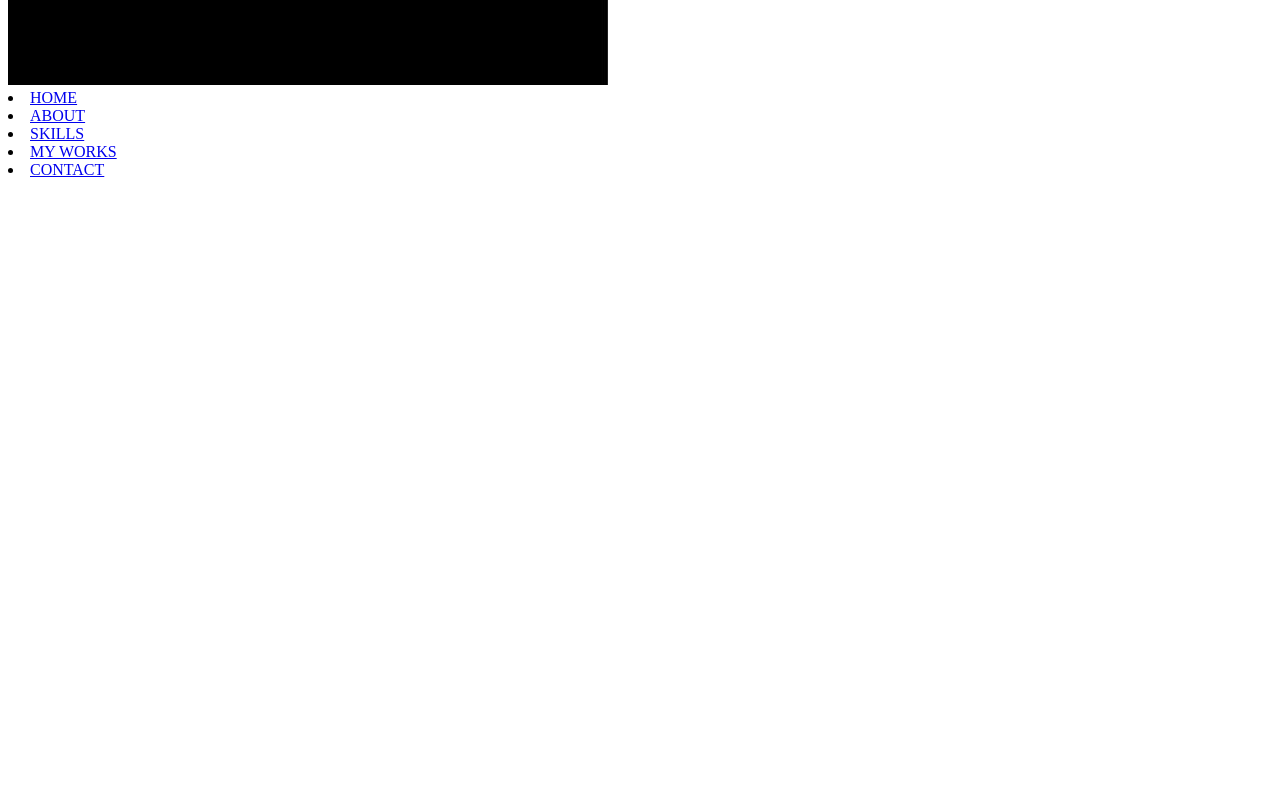
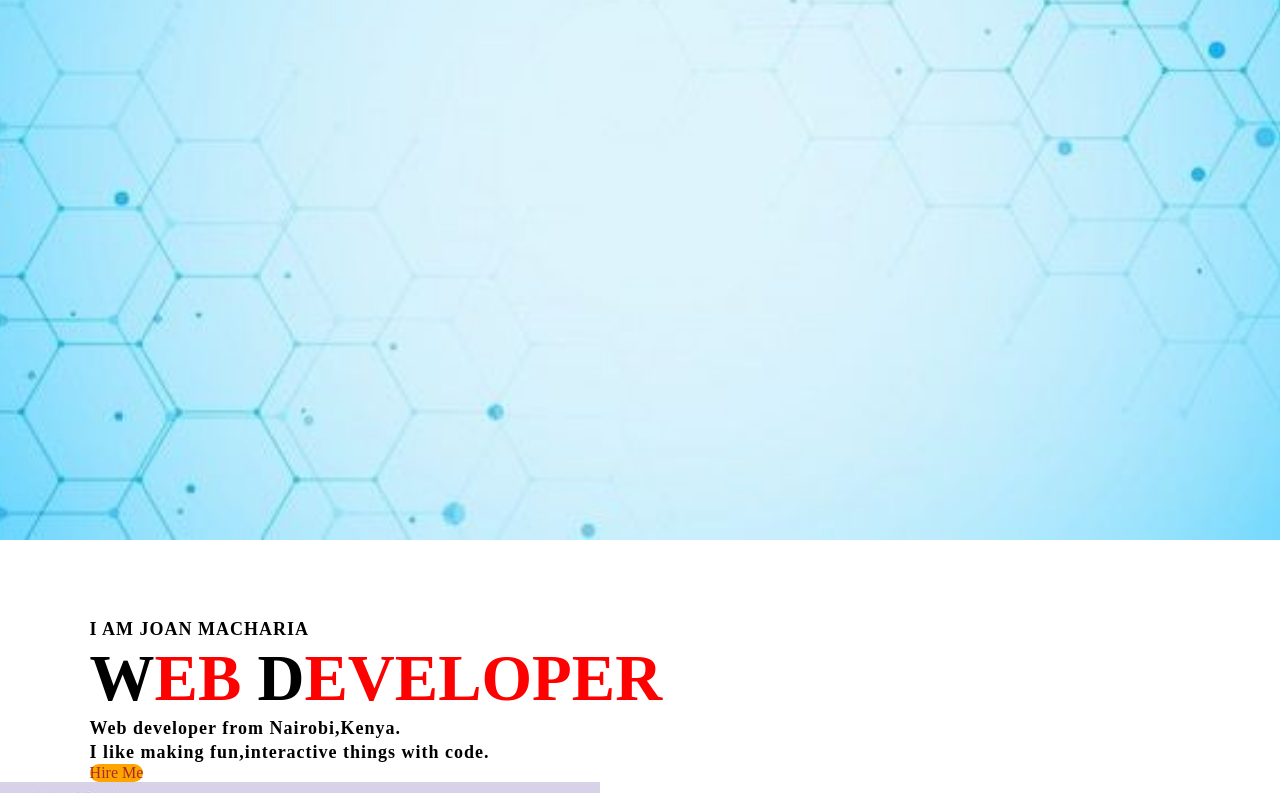
Before and after one commit to joanmacharia/Phase-0-Portfolio, a plain HTML site: page index.html in a window 1280 px wide. Shown: the part 260-1053 px from the top of the page. Before the commit the page ends 800 px from the top, so only its background shows below. Drawn offline with Linux system fonts and the light colour scheme.

Commit message:
Completed Portfolio

```diff
--- a/index.html
+++ b/index.html
@@ -2,7 +2,7 @@
 <html lang="eng">
 <head>
     <title>My Portfolio</title>
-    <link rel="styleshheet" href="style.css"/>
+    <link rel="stylesheet" href="styles.css">
 </head>
 <body>
     <div class="main">
@@ -20,5 +20,16 @@
         </div>
 
     </div>
+    <div class="info">
+        <h3><span>I  AM JOAN MACHARIA</span></h3>
+        <h1><span>W</span>EB <span>D</span>EVELOPER</h1>
+        <h3>Web developer from Nairobi,Kenya.<br/>
+            I like making fun,interactive things with code.
+        </h3>
+        <a href="#">Hire Me</a>
+    </div>
+    <div class="image">
+        <img src="Images/girl.jpg" class="girl"/>
+    </div>
 </body>
 </html>
--- a/style.css
+++ b/styles.css
@@ -4,9 +4,11 @@
 }
 
 .main {
-    width: 100;
+    width: 100%;
     background: url(Images/bg.jpg);
-    background-position: center;
+    background-position:center ;
+    background-repeat: no;
+    background-size: cover;
     height: 100vh;
     position: relative;
     font-family: sans-serif;
@@ -18,6 +20,7 @@
     margin: auto;
     padding: 15px 0;
     align-items: center;
+    justify-content: space-between;
 }
 
 .navbar .logo{
@@ -45,3 +48,44 @@ ul li a{
     color: darkslategray;
     margin-top: -3%;
 }
+
+
+.info{
+    margin-left: 7%;
+    margin-top: 6%;
+}
+
+.info h1{
+    font-size: 65px;
+    color: red;
+}
+
+.info h3{
+    font-size: 18px;
+    letter-spacing: 1px;
+    line-height: 24px;
+}
+
+.info span{
+    color: black;
+
+}
+
+.info a{
+    text-decoration: none;
+    color: brown;
+    background: orange;
+    margin: 26 px 0;
+    padding: 20 px 20px;
+    border-radius: 10px;
+    display: inline-block;
+}
+
+.info a:hover{
+    background: beige;
+}
+
+.image{
+    width: 30%;
+
+}
```
